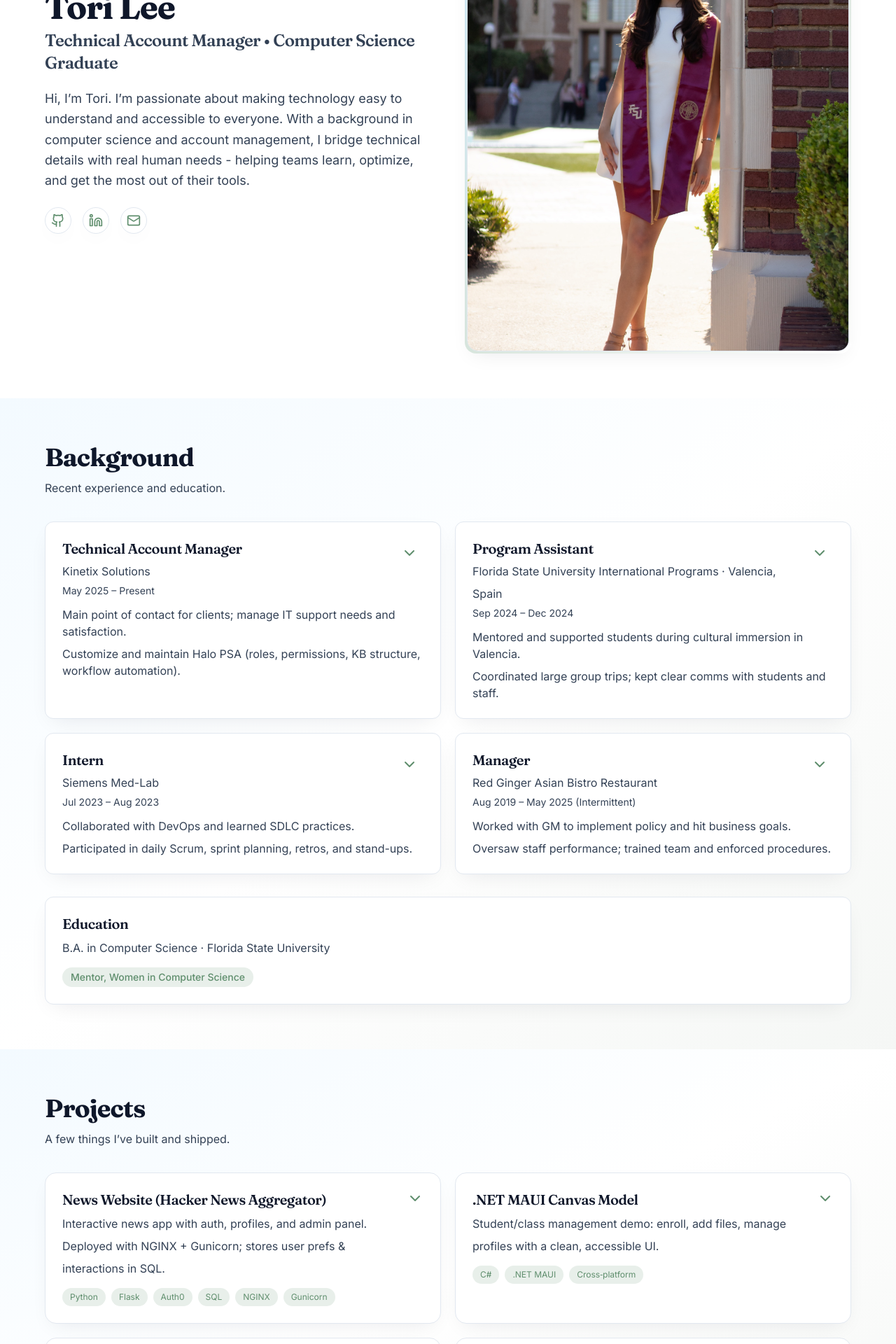
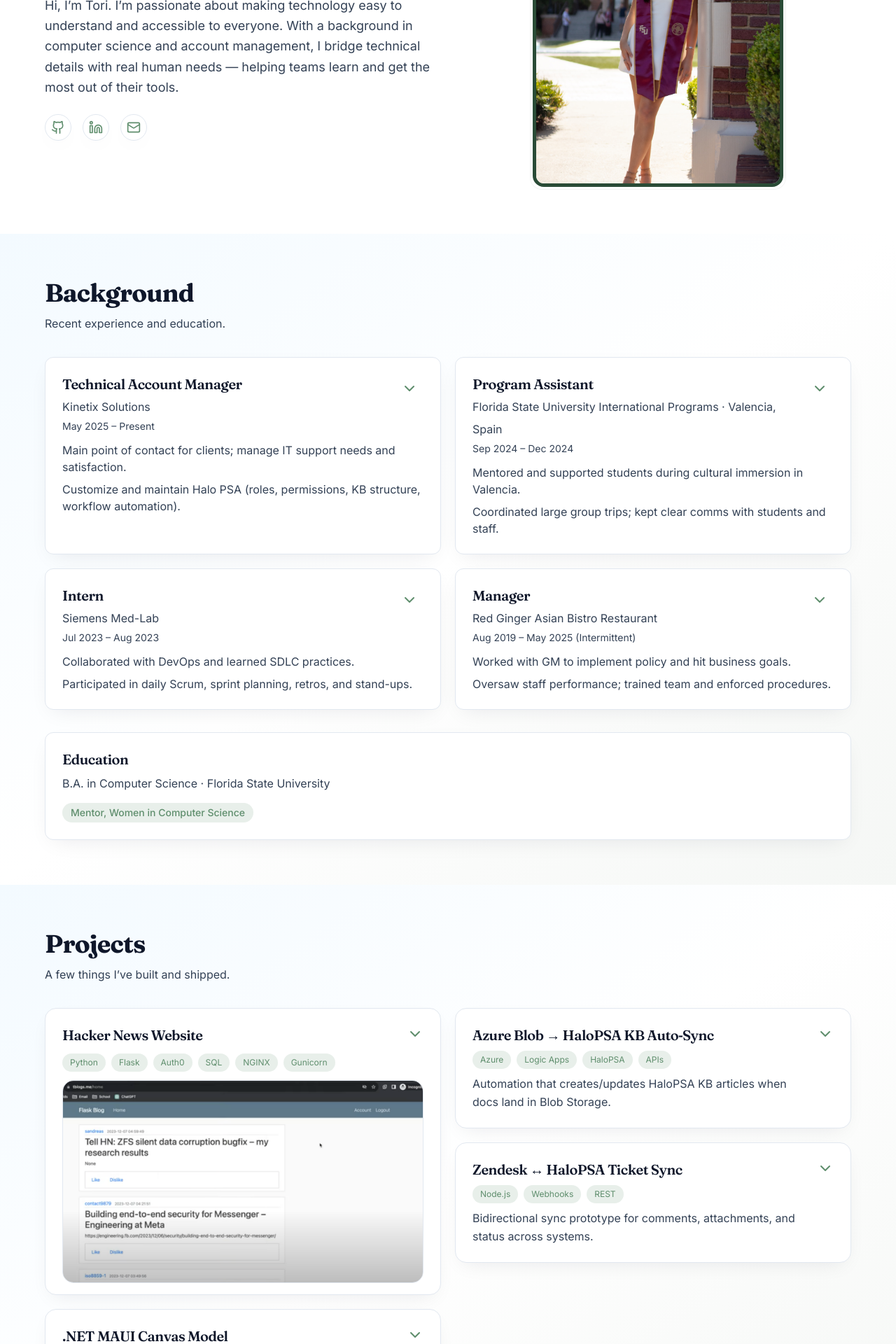
Before and after one commit to torilee7935/torilee7935.github.io, a React (Vite) app: page / in a window 1280 px wide. Shown: the part 280-2200 px from the top of the page at 70% size. Built offline with nearby package versions, Linux system fonts and the light colour scheme.

Commit message:
boarder & project card updates

```diff
--- a/src/components/Hero.tsx
+++ b/src/components/Hero.tsx
@@ -35,7 +35,9 @@ export function Hero() {
               animate={{ y: 0, opacity: 1 }}
               transition={{ delay: 0.2, duration: 0.6 }}
             >
-              Hi, I’m Tori. I’m passionate about making technology easy to understand and accessible to everyone. With a background in computer science and account management, I bridge technical details with real human needs - helping teams learn, optimize, and get the most out of their tools.
+              Hi, I’m Tori. I’m passionate about making technology easy to understand and accessible to everyone.
+              With a background in computer science and account management, I bridge technical details with real
+              human needs — helping teams learn and get the most out of their tools.
             </motion.p>
 
             {/* Social links */}
@@ -80,13 +82,10 @@ export function Hero() {
             animate={{ scale: 1, opacity: 1 }}
             transition={{ duration: 0.6 }}
           >
-            <div
-              className={`relative p-[3px] ${theme.radii.xl} bg-gradient-to-br from-brand-sky200 via-brand-sage200 to-white ${theme.shadow.soft}`}
-            >
-              <div
-                className={`${theme.radii.xl} overflow-hidden ${theme.colors.surface} border ${theme.colors.border}`}
-                style={{ aspectRatio: "4 / 5" }}
-              >
+            {/* subtle frame (no gradient) */}
+            <div className="w-fit p-[3px] rounded-2xl bg-transparent ring-1 ring-black/5">
+              {/* the only visible border */}
+              <div className="rounded-2xl overflow-hidden bg-white border-[5px] border-brand-sage700 aspect-[4/5] w-[clamp(220px,28vw,360px)]">
                 <img
                   src={PROFILE.photoUrl}
                   alt={PROFILE.name}
--- a/src/components/Navbar.tsx
+++ b/src/components/Navbar.tsx
@@ -59,12 +59,12 @@ export function Navbar() {
             </button>
 
             {/* Desktop nav */}
-            <nav className="hidden md:flex gap-6">
+            <nav className="hidden md:flex flex-1 justify-center gap-6">
               {navItems.map((n) => (
                 <a
                   key={n.href}
                   href={n.href}
-                  className="text-sm text-brand-slate hover:text-brand-ink hover:underline underline-offset-4 transition-colors"
+                  className="text-sm text-brand-slate hover:text-brand-ink hover:font-semibold transition-colors"
                 >
                   {n.label}
                 </a>
--- a/src/components/Projects.tsx
+++ b/src/components/Projects.tsx
@@ -5,43 +5,57 @@ import { projectsData } from "@/data/projects"
 import { theme } from "@/theme"
 import { Container, Section } from "@/shared/ui"
 
-function ProjectCard({ title, description, link, stack }: any) {
+function ProjectCard({
+  title,
+  description,
+  link,
+  stack,
+  imageUrl,
+}: {
+  title: string
+  description: string
+  link: string
+  stack?: ReadonlyArray<string>
+  imageUrl?: string
+}) {
   const [open, setOpen] = useState(false)
+  const panelId = `proj-${title.toLowerCase().replace(/[^a-z0-9]+/g, "-")}`
+  const hasImage = Boolean(imageUrl)
 
   return (
     <motion.div
       layout
       className={[
-        "group",                       // so hover styles apply to header + content
+        "group inline-block w-full align-top",
+        "mb-5 break-inside-avoid",
         theme.radii.xl,
         theme.colors.surface,
-        "border", theme.colors.border, // light border
+        "border", theme.colors.border,
         theme.shadow.soft, theme.shadow.hover,
         "transition-colors overflow-hidden",
       ].join(" ")}
     >
-      {/* Header */}
+      {/* Header (click to toggle) */}
       <button
-        onClick={() => setOpen((o) => !o)}
-        className={[
-          "w-full text-left p-6 transition-colors",
-          // soft hover tint on the entire card
-          "group-hover:bg-brand-sage50",
-        ].join(" ")}
+        onClick={() => setOpen(o => !o)}
         aria-expanded={open}
+        aria-controls={panelId}
+        className={`w-full text-left transition-colors group-hover:bg-brand-sage50 ${
+          hasImage ? "px-6 pt-6 pb-3" : "p-6"
+        }`}
       >
         <div className="flex items-start justify-between gap-6">
-          <div>
+          <div className="min-w-0">
             <h3 className="text-lg md:text-xl font-semibold text-brand-ink">
               {title}
             </h3>
-            <p className="mt-1 text-brand-slate">
-              {description}
-            </p>
 
-            {stack?.length > 0 && (
-              <div className="mt-3 flex flex-wrap gap-2">
-                {stack.map((tag: string) => (
+           {/* No-image: tags first, then description */}
+            {!hasImage && (
+              <>
+                {stack?.length ? (
+                  <div className="mt-2 flex flex-wrap gap-2">
+                    {stack.map(tag => (
                       <span
                         key={tag}
                         className="text-xs px-2.5 py-1 rounded-full bg-brand-sage100 text-brand-sage600 border border-transparent"
@@ -50,6 +64,12 @@ function ProjectCard({ title, description, link, stack }: any) {
                       </span>
                     ))}
                   </div>
+                ) : null}
+
+                <p className={`text-brand-slate leading-relaxed ${stack?.length ? "mt-2" : "mt-1"}`}>
+                  {description}
+                </p>
+              </>
             )}
           </div>
 
@@ -59,26 +79,59 @@ function ProjectCard({ title, description, link, stack }: any) {
         </div>
       </button>
 
-      {/* Expandable content */}
+      {/* Tags band for image cards (always visible, sits under header) */}
+      {hasImage && stack?.length ? (
+        <div className="px-6 pt-0 pb-3 transition-colors group-hover:bg-brand-sage50">
+          <div className="flex flex-wrap gap-2">
+            {stack.map(tag => (
+              <span
+                key={tag}
+                className="text-xs px-2.5 py-1 rounded-full bg-brand-sage100 text-brand-sage600 border border-transparent"
+              >
+                {tag}
+              </span>
+            ))}
+          </div>
+        </div>
+      ) : null}
+
+      {/* Image band */}
+      {hasImage && (
+        <div className="px-6 transition-colors group-hover:bg-brand-sage50">
+          <div className={`aspect-[16/9] ${theme.radii.xl} overflow-hidden bg-slate-100 border ${theme.colors.border}`}>
+            <img
+              src={imageUrl}
+              alt={`${title} screenshot`}
+              className="h-full w-full object-cover"
+              loading="lazy"
+              decoding="async"
+            />
+          </div>
+          <div className="pb-4" /> {/* space so the image doesn’t kiss the card border */}
+        </div>
+      )}
+
+
+      {/* Dropdown */}
       <AnimatePresence initial={false}>
         {open && (
           <motion.div
+            id={panelId}
             key="content"
             layout
             initial={{ height: 0, opacity: 0 }}
             animate={{ height: "auto", opacity: 1 }}
             exit={{ height: 0, opacity: 0 }}
-            className={[
-              "px-6 pb-6",
-              // match hover background with header so it doesn’t look “cut off”
-              "transition-colors group-hover:bg-brand-sage50",
-            ].join(" ")}
+            className="px-6 pb-6 transition-colors group-hover:bg-brand-sage50"
           >
+            {/* With image: description lives in the dropdown */}
+            {hasImage && <p className="text-brand-slate">{description}</p>}
+
             <a
               href={link}
               target="_blank"
               rel="noreferrer"
-              className="inline-flex items-center gap-2 text-brand-sage600 hover:text-brand-sage500 underline underline-offset-2"
+              className="mt-3 inline-flex items-center gap-2 text-brand-sage600 hover:text-brand-sage500 underline underline-offset-2"
             >
               View Project <ExternalLink className="w-4 h-4" />
             </a>
@@ -89,6 +142,7 @@ function ProjectCard({ title, description, link, stack }: any) {
   )
 }
 
+
 export function Projects() {
   return (
     <Section id="projects" className={theme.colors.softGrad}>
@@ -98,7 +152,7 @@ export function Projects() {
           <p className="mt-2 text-brand-slate">A few things I’ve built and shipped.</p>
         </div>
 
-        <div className="grid gap-5 sm:grid-cols-2">
+        <div className="columns-1 sm:columns-2 gap-5 [column-fill:_balance]">
           {projectsData.map((p) => (
             <ProjectCard key={p.title} {...p} />
           ))}
--- a/src/data/profile.ts
+++ b/src/data/profile.ts
@@ -1,7 +1,7 @@
 export const PROFILE = {
   name: "Tori Lee",
-  headline: "Technical Account Manager • Computer Science Graduate",
+  headline: "Technical Account Manager",
   intro:
-    "TAM at Kinetix Solutions. I customize Halo PSA, design helpful automations, and build clean tooling that reduces support load and delights users.",
+    "Hi, I’m Tori. I’m passionate about making technology easy to understand and accessible to everyone. With a background in computer science and account management, I bridge technical details with real human needs - helping teams learn and get the most out of their tools.",
   photoUrl: "/images/profilePic.jpeg",
   }
--- a/src/data/projects.ts
+++ b/src/data/projects.ts
@@ -1,10 +1,18 @@
+export type Project = {
+  title: string
+  description: string
+  link: string
+  stack?: ReadonlyArray<string>
+  imageUrl?: string
+}
+
 export const projectsData = [
   {
-    title: "News Website (Hacker News Aggregator)",
+    title: "Hacker News Website",
     stack: ["Python", "Flask", "Auth0", "SQL", "NGINX", "Gunicorn"],
-    description:
-      "Interactive news app with auth, profiles, and admin panel. Deployed with NGINX + Gunicorn; stores user prefs & interactions in SQL.",
-    link: "https://example.com/news-app",
+    description: "News website powered by the Hacker News API. Secure Auth0 sign-in lets users like/dislike stories, while an admin panel supports editing and deleting posts.",
+    link: "https://github.com/torilee7935/python",
+    imageUrl: "/images/newsApp.png",
   },
   {
     title: ".NET MAUI Canvas Model",
@@ -27,4 +35,4 @@ export const projectsData = [
       "Bidirectional sync prototype for comments, attachments, and status across systems.",
     link: "https://example.com/zendesk-halo-sync",
   },
-] as const
+] satisfies ReadonlyArray<Project>
--- a/tailwind.config.ts
+++ b/tailwind.config.ts
@@ -17,6 +17,7 @@ const config: Config = {
           sage400: "#9FBEA7",
           sage500: "#7CA787",
           sage600: "#5F8E6D",
+          sage700: "#2a4b36ff",
           // Sky
           sky50:  "#F3FAFF",
           sky100: "#E6F4FE",
```
Also changed, not shown: public/images/newsApp.png (added). Lines whose indentation alone changed are shown as unchanged.
